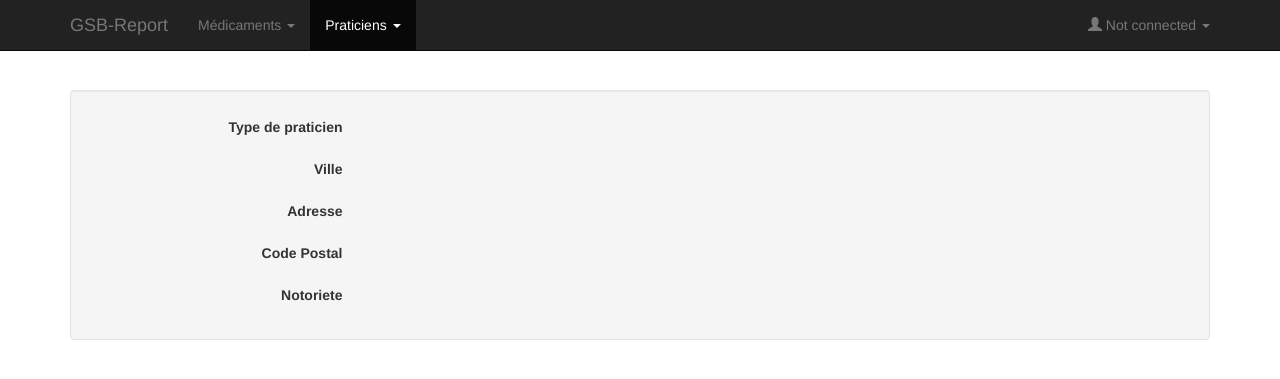
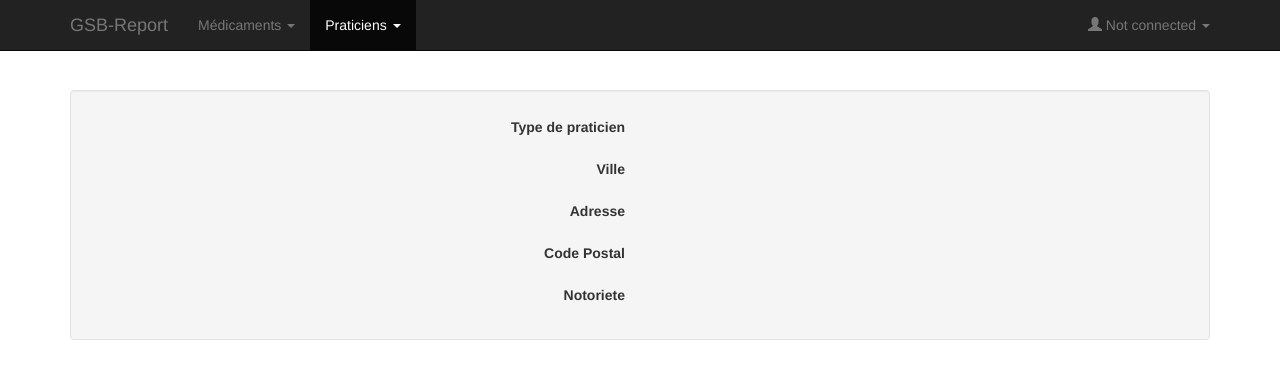
Before and after one commit to Hortord/GSB-Report, a PHP site: template views/practitioner.html.twig in a window 1280 px wide. Shown: the top 379 px of the page. Run offline with PHP 8.4, Linux system fonts and the light colour scheme; the template is opened without the code that fills it, so the values that code supplies are empty; some libraries are stand-ins or nearby versions.

Commit message:
version 2

```diff
--- a/views/layout.html.twig
+++ b/views/layout.html.twig
@@ -42,9 +42,10 @@
                         {% if is_granted('IS_AUTHENTICATED_FULLY') %}
                             <li class="dropdown">
                             <a href="#" class="dropdown-toggle" data-toggle="dropdown">
-                                <span class="glyphicon glyphicon-user"></span> Welcome, {{ app.security.token.user.username }} <b class="caret"></b></a>
+                                <span class="glyphicon glyphicon-user"></span> Bienvenue, {{ app.security.token.user.username }} <b class="caret"></b></a>
                                 <ul class="dropdown-menu">
-                                    <li><a href="{{ path('logout') }}">Log out</a></li>
+                                    <li><a href="{{ path('logout') }}">se Déconnecter</a></li>
+
                                 </ul>
                             </li>
                         {% else %}
--- a/views/practitioner.html.twig
+++ b/views/practitioner.html.twig
@@ -8,32 +8,32 @@
 <div class="well">
     <form class="form-horizontal" role="form">
         <div class="form-group">
-            <label class="col-sm-3 control-label">Type de praticien</label>
-            <div class="col-sm-9">
+            <label class="col-sm-6 control-label">Type de praticien</label>
+            <div class="col-sm-6">
                 <p class="form-control-static">{{ practitioner.typeID.name }}</p>
             </div>
         </div>
         <div class="form-group">
-            <label class="col-sm-3 control-label">Ville</label>
-            <div class="col-sm-9">
+            <label class="col-sm-6 control-label">Ville</label>
+            <div class="col-sm-6">
             <p class="form-control-static">{{ practitioner.city  }}</p>
             </div>
         </div>
         <div class="form-group">
-            <label class="col-sm-3 control-label">Adresse</label>
-            <div class="col-sm-9">
+            <label class="col-sm-6 control-label">Adresse</label>
+            <div class="col-sm-6">
                 <p class="form-control-static">{{ practitioner.address }}</p>
             </div>
         </div>
         <div class="form-group">
-            <label class="col-sm-3 control-label">Code Postal</label>
-            <div class="col-sm-9">
+            <label class="col-sm-6 control-label">Code Postal</label>
+            <div class="col-sm-6">
                 <p class="form-control-static">{{  practitioner.zip_code}}</p>
             </div>
         </div>
         <div class="form-group">
-            <label class="col-sm-3 control-label">Notoriete</label>
-            <div class="col-sm-9">
+            <label class="col-sm-6 control-label">Notoriete</label>
+            <div class="col-sm-6">
                 <p class="form-control-static">{{ practitioner.coefficient }}</p>
             </div>
         </div>
```
